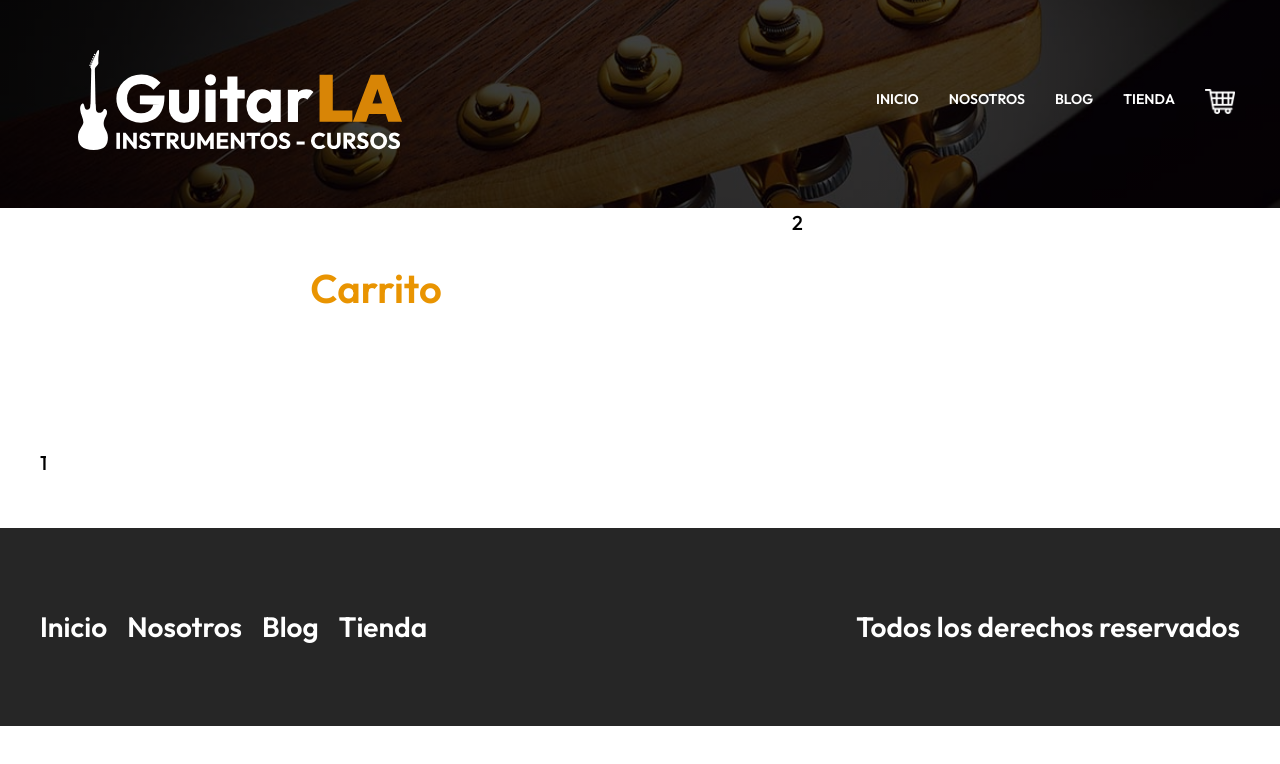
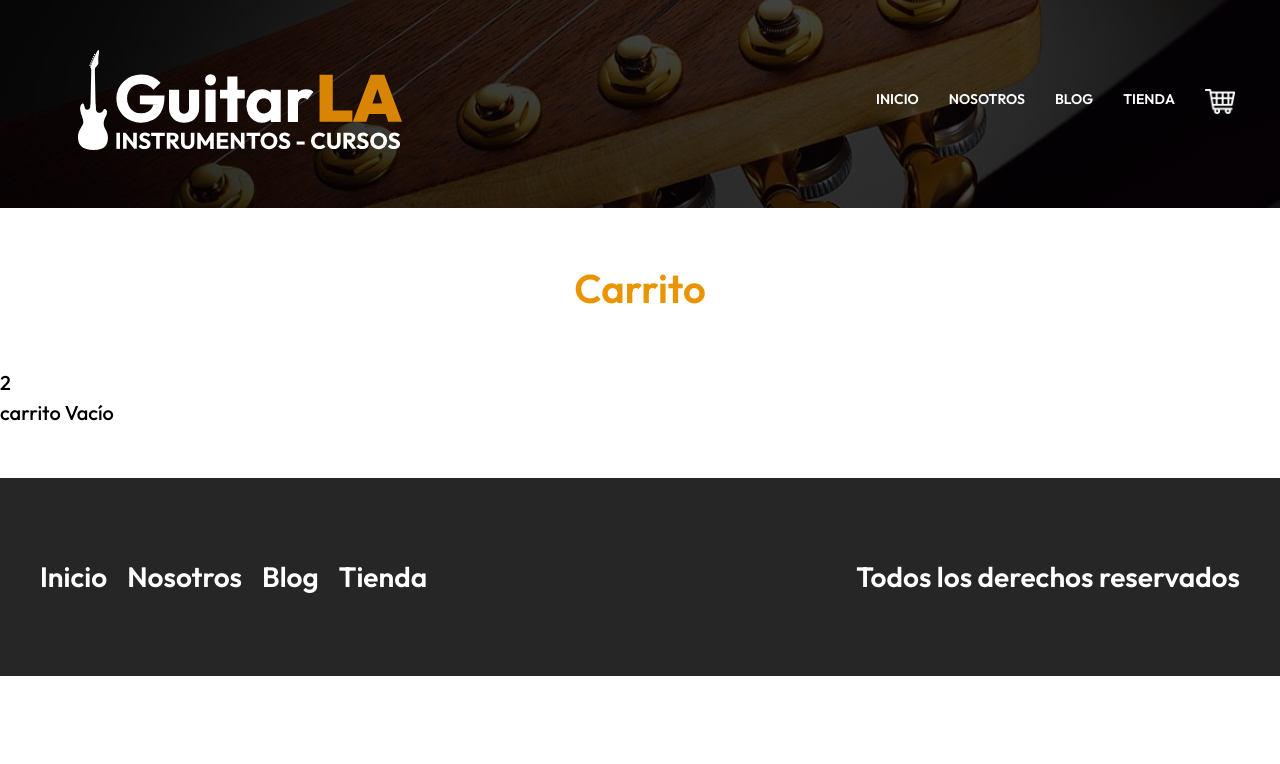
Before and after one commit to Bastian1212/Proyecto12_GuitarWeb, a Next.js app: page /carrito in a window 1280 px wide. Shown: the top 764 px of the page. Built offline with nearby package versions, Linux system fonts and the light colour scheme.

Commit message:
iniciando

```diff
--- a/pages/carrito.js
+++ b/pages/carrito.js
@@ -1,17 +1,33 @@
 import { useState } from "react";
-
+import Image from "next/image";
 import Layout from "../components/Layout/Layout"
 import styled from '../styles/Carrito.module.css'
 const Carrito = ({carrito}) => {
-    const [Productos, setProductos] = useState([]);
+    console.log(carrito);
     return (
         <Layout
             pagina={"carrito de Compras"}
         >
-            <main className={`${styled.contenido} contenedor`}>
+            <main>
                 <h1 className="heading">Carrito</h1>
                 <div>2</div>
-                <div>1</div>
+                <div className={styled.carrito}>
+                    {carrito.length === 0
+                    ? "carrito Vacío "
+                    : (carrito.map(producto => (
+                        <div key={producto.id} className={styled.pro} >
+                                <div>
+                                    <Image layout="responsive" width={250} height={489} src={producto.imagen} alt={producto.nombre} />
+                                </div>
+                                <div>
+                                    <p className={styled.nombre}>{producto.nombre}</p>
+                                    <p className={styled.cantidad}>Cantidad: {producto.cantidad}</p>
+                                    <p className={styled.precio}>${producto.precio}</p>
+                                </div>
+                        </div>
+                    )))
+                    }
+                </div>
             </main>
         </Layout>
     );
```
Also changed, not shown: styles/Carrito.module.css (line endings or trailing spaces).
